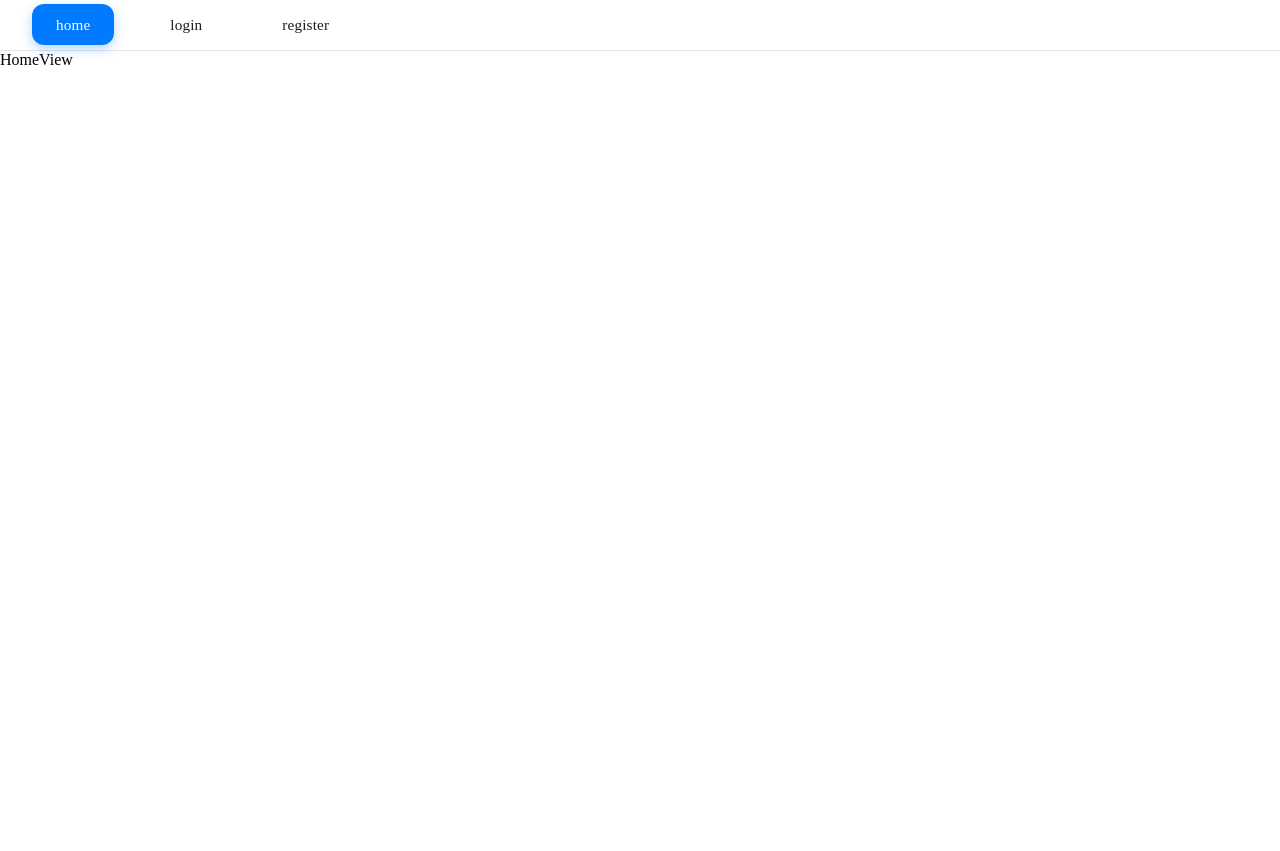
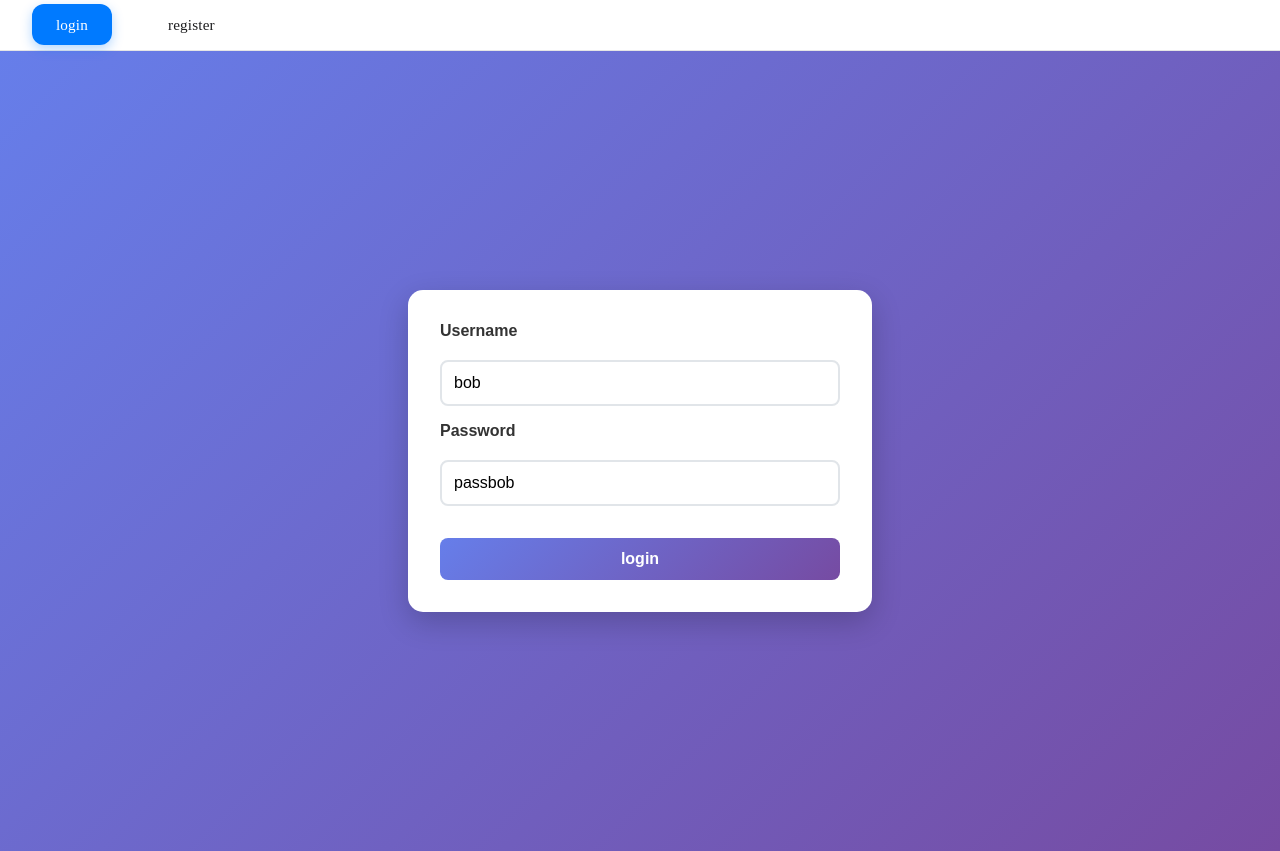
Before and after one commit to Maddax10/sports-front-vueJS, a Vue app: page / in a window 1280 px wide. Before the commit the page ends 800 px from the top, so only its background shows below. Built offline with nearby package versions, Linux system fonts and the light colour scheme.

Commit message:
refactor routing and navigation: remove HomeView and update links to reflect login page

```diff
--- a/src/App.vue
+++ b/src/App.vue
@@ -1,7 +1,6 @@
 <template>
   <nav>
-    <router-link class="link" to="/">home</router-link>
-    <router-link class="link" to="/login">login</router-link>
+    <router-link class="link" to="/">login</router-link>
     <router-link class="link" to="/register">register</router-link>
   </nav>
   <router-view></router-view>
--- a/src/router/index.js
+++ b/src/router/index.js
@@ -1,4 +1,3 @@
-import HomeView from '@/views/HomeView.vue'
 import LoginView from '@/views/LoginView.vue'
 import RegisterView from '@/views/RegisterView.vue'
 import { createRouter, createWebHistory } from 'vue-router'
@@ -8,11 +7,6 @@ const router = createRouter({
   routes: [
     {
       path: '/',
-      name: 'home',
-      component: HomeView,
-    },
-    {
-      path: '/login',
       name: 'login',
       component: LoginView,
     },
--- a/src/views/HomeView.vue
+++ /dev/null
@@ -1 +0,0 @@
-<template>HomeView</template>
```
